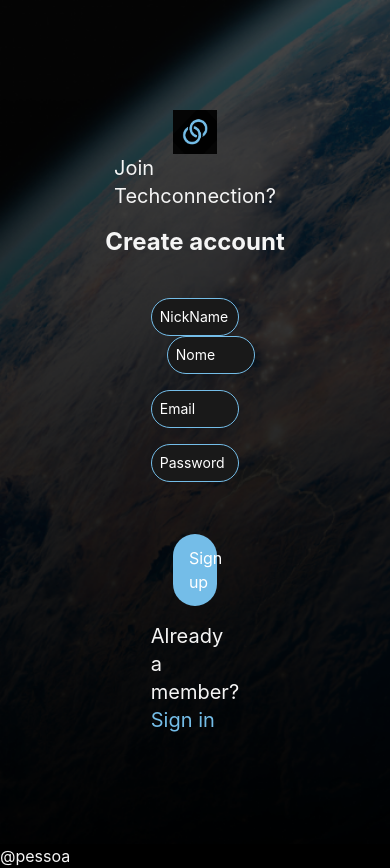
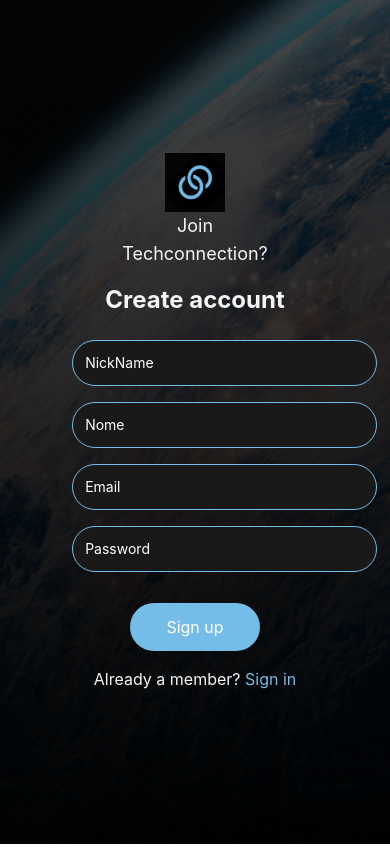
Before and after one commit to wenderdecastro/Techconnect, a Next.js app: page / in a window 390 px wide. After the commit the page ends 844 px from the top, so only its background shows below. Built offline with nearby package versions, Linux system fonts and the light colour scheme.

Commit message:
feito a responsividade da tela de login

```diff
--- a/src/app/page.jsx
+++ b/src/app/page.jsx
@@ -26,7 +26,6 @@ export default function Home() {
   const [loginError, setLoginError] = useState("");
   const [errorMessage, setErrorMessage] = useState(""); // Adiciona um estado para gerenciar mensagens de erro
 
-
   const [isModalOpen, setIsModalOpen] = useState(false);
 
   const toggleForm = () => {
@@ -37,7 +36,12 @@ export default function Home() {
     e.preventDefault();
 
     // Verifica se os campos necessários estão preenchidos
-    if (!userData.NomeExibicao || !userData.NomeUsuario || !userData.Email || !userData.Senha) {
+    if (
+      !userData.NomeExibicao ||
+      !userData.NomeUsuario ||
+      !userData.Email ||
+      !userData.Senha
+    ) {
       setErrorMessage("Por favor, preencha todos os campos!");
       return;
     }
@@ -55,29 +59,31 @@ export default function Home() {
     try {
       // Verifica se já existe um usuário com o mesmo nome de exibição ou email
       const checkUserExists = async () => {
-        const response = await fetch('http://localhost:3001/Usuario', {
-          method: 'GET',
+        const response = await fetch("http://localhost:3001/Usuario", {
+          method: "GET",
           headers: {
-            'Content-Type': 'application/json',
+            "Content-Type": "application/json",
           },
         });
 
         const data = await response.json();
         const existingUser = data.find(
-          (user) => user.NomeExibicao === usuario.NomeExibicao || user.Email === usuario.Email
+          (user) =>
+            user.NomeExibicao === usuario.NomeExibicao ||
+            user.Email === usuario.Email
         );
 
         if (existingUser) {
-          throw new Error('Usuário já cadastrado');
+          throw new Error("Usuário já cadastrado");
         }
       };
 
       await checkUserExists();
 
-      const response = await fetch('http://localhost:3001/Usuario', {
-        method: 'POST',
+      const response = await fetch("http://localhost:3001/Usuario", {
+        method: "POST",
         headers: {
-          'Content-Type': 'application/json',
+          "Content-Type": "application/json",
         },
         body: JSON.stringify(usuario),
       });
@@ -85,7 +91,7 @@ export default function Home() {
       const data = await response.json();
 
       if (!response.ok) {
-        throw new Error(data.message || 'Erro ao cadastrar o usuário');
+        throw new Error(data.message || "Erro ao cadastrar o usuário");
       }
 
       setUserData({
@@ -115,7 +121,9 @@ export default function Home() {
     }
 
     try {
-      const response = await fetch(`http://localhost:3001/Usuario?Email=${userData.Email}&Senha=${userData.Senha}`);
+      const response = await fetch(
+        `http://localhost:3001/Usuario?Email=${userData.Email}&Senha=${userData.Senha}`
+      );
       const data = await response.json();
 
       if (data.length > 0) {
@@ -134,28 +142,33 @@ export default function Home() {
 
   useEffect(() => {
     if (isSignIn == true) {
-
       setErrorMessage("");
     }
-
-  }, [isSignIn])
+  }, [isSignIn]);
 
   return (
-
     <>
       <div className="flex items-center justify-center h-screen bg-cover bg-login-background perspective">
-        <div className="p-6 rounded-lg space-y-4 w-[35%]">
+        <div className="lg:p-6 rounded-lg lg:space-y-4  w-[35%]">
           <div className="flex flex-col items-center justify-center">
-            <img src={"/images/AppLogo.png"} className="lg:w-[80px] w-[44px]" alt="Logo" />
-            <Text className="text-center  mt-1">{isSignIn ? "Welcome back!" : "Join Techconnection?"}</Text>
-            <Title style={`lg:text-4xl text-2xl w-max`}>{isSignIn ? "Sign in" : "Create account"}</Title>
+            <img
+              src={"/images/AppLogo.png"}
+              className="lg:w-[80px] w-[60px]"
+              alt="Logo"
+            />
+            <Text className="mt-1" style={`text-center text-lg`}>
+              {isSignIn ? "Welcome back!" : "Join Techconnection?"}
+            </Text>
+            <Title style={`lg:text-4xl text-2xl w-max`}>
+              {isSignIn ? "Sign in" : "Create account"}
+            </Title>
           </div>
 
           <form onSubmit={isSignIn ? handleLogin : handleSubmit}>
-            <div className="relative w-full h-[200px]">
+            <div className="relative w-full lg:h-[200px] h-[215px] ">
               <div className={`flip-card ${isSignIn ? "rotate-y-180" : ""}`}>
                 <div className="flip-front">
-                  <div className="flex lg:flex-row flex-col  mb-4 space-x-4">
+                  <div className="flex lg:flex-row flex-col mb-4 lg:space-x-4 lg:space-y-0 space-y-4">
                     <CustomInput
                       type="text"
                       name="NomeExibicao"
@@ -214,7 +227,7 @@ export default function Home() {
                 </div>
 
                 <div className="flip-back">
-                  <div className="space-y-4">
+                  <div className="space-y-4 lg:py-0 py-9">
                     <CustomInput
                       type="email"
                       name="Email"
@@ -247,21 +260,29 @@ export default function Home() {
             </div>
 
             <div className="flex flex-col items-center mt-4 space-y-4 text-white">
-              <button className="mt-5 w-[50%] bg-[#74BDE8] text-white py-3 px-4 rounded-full hover:bg-[#5ca9d4] transition duration-300">
+              <button className="lg:mt-5 mt-8 lg:w-[50%] w-[95%] bg-[#74BDE8] text-white py-3 px-4 rounded-full hover:bg-[#5ca9d4] transition duration-300">
                 {isSignIn ? "Sign in" : "Sign up"}
               </button>
-              <Text>
+              <Text style={`text-base w-max`}>
                 {isSignIn ? (
                   <>
-                    New to Techconnection?{" "}
-                    <a href="#" className="text-[#74BDE8] hover:underline" onClick={toggleForm}>
+                    New to Techconnection?{""}
+                    <a
+                      href="#"
+                      className="text-[#74BDE8] hover:underline px-2"
+                      onClick={toggleForm}
+                    >
                       Create account
                     </a>
                   </>
                 ) : (
                   <>
                     Already a member?{" "}
-                    <a href="#" className="text-[#74BDE8] hover:underline" onClick={toggleForm}>
+                    <a
+                      href="#"
+                      className="text-[#74BDE8] hover:underline"
+                      onClick={toggleForm}
+                    >
                       Sign in
                     </a>
                   </>
@@ -284,14 +305,12 @@ export default function Home() {
                 </div>
               )}
             </div>
-
           </form>
         </div>
       </div>
-      <div className="flex-row mx-auto my-0 bg-black">
+      {/* <div className="flex-row mx-auto my-0 bg-black">
         <ProfileInfo />
-      </div>
+      </div> */}
     </>
-
   );
 }
--- a/src/components/input/input.jsx
+++ b/src/components/input/input.jsx
@@ -6,7 +6,7 @@ const CustomInput = ({ type = 'text', placeholder, size = 'md', value, onChange
   const sizeClasses = {
     sm: 'p-2 text-sm',
     md: 'p-3 text-base',
-    lg: 'p-4 text-lg',
+    lg: 'lg:p-4 lg:text-lg',
   };
 
   const [inputValue, setInputValue] = useState(value || ''); // Inicializa com o valor passado
@@ -44,13 +44,13 @@ const CustomInput = ({ type = 'text', placeholder, size = 'md', value, onChange
   };
 
   return (
-    <div className="relative w-full">
+    <div className="relative lg:w-full w-max lg:left-0 md:left-[12%] -left-[40%]">
       <input
         type={type}
         value={inputValue}
         onChange={handleChange}
         placeholder={placeholder}
-        className={`w-full bg-[#191919] text-white border border-[#74BDE8] rounded-full focus:outline-none focus:ring-2 focus:ring-[#74BDE8] lg:${sizeClasses[size]} p-2 text-sm placeholder-white ${type === "date" ? "custom-datepicker" : ""
+        className={`w-full max-md:w-[125%] bg-[#191919] text-white border border-[#74BDE8] rounded-full focus:outline-none focus:ring-2 focus:ring-[#74BDE8] ${sizeClasses[size]} p-3 text-sm placeholder-white ${type === "date" ? "custom-datepicker" : ""
           }`}
       />
       {showSuggestions && suggestions.length > 0 && (
--- a/src/components/text/text.jsx
+++ b/src/components/text/text.jsx
@@ -1,8 +1,8 @@
 import React from "react";
 
-const Text = ({ children }) => {
+const Text = ({ children, style }) => {
     return (
-      <p className="text-xl text-primary-white mb-4">
+      <p className={`lg:text-xl text-primary-white mb-4 ${style}`}>
         {children}
       </p>
     );
```
